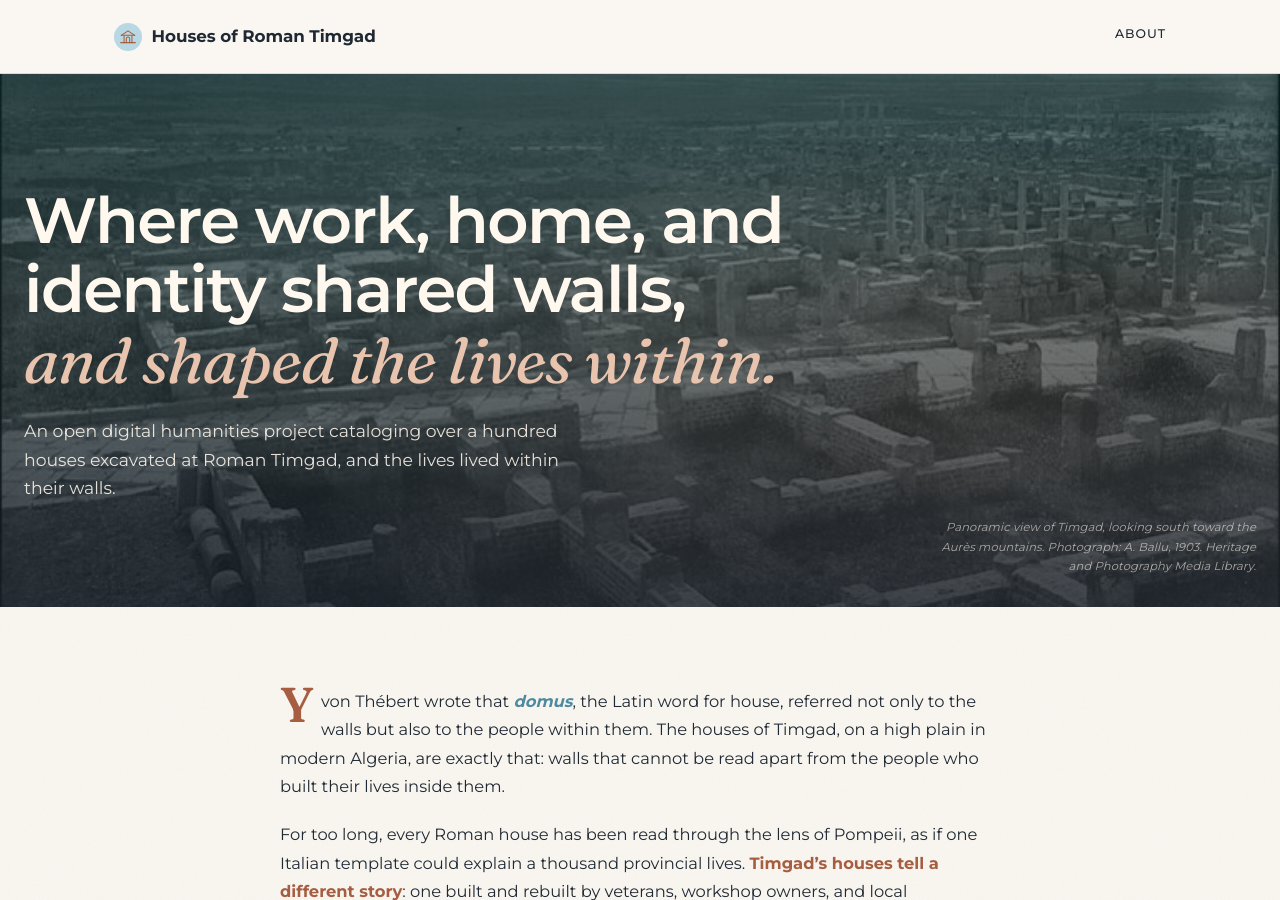
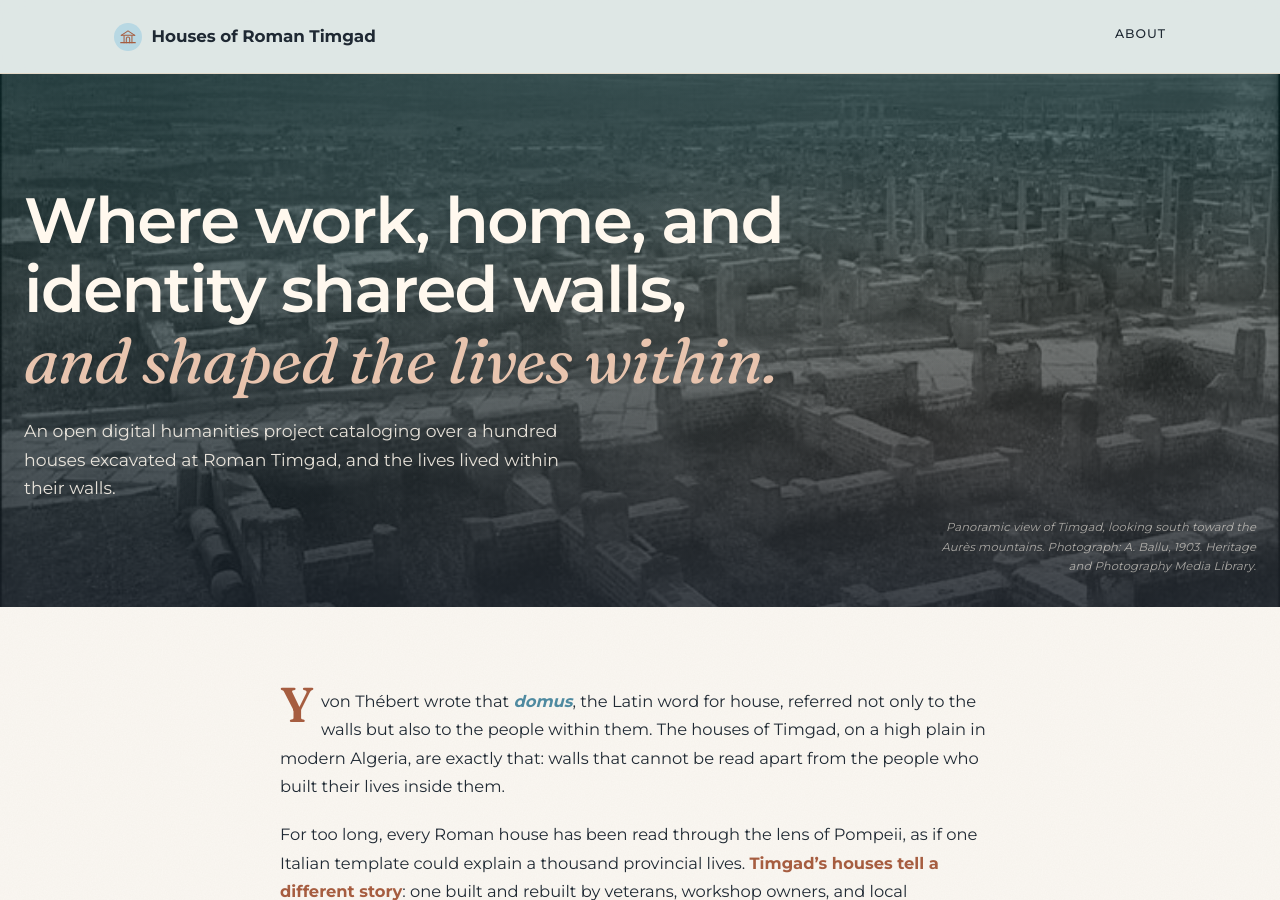
Before and after one commit to kimedher/timgadhouses, a Jekyll site: the page built from index.md, in a window 1280 px wide and 900 px high. Built offline with Jekyll 4.4.1, drawn with Linux system fonts in a browser that asks for light colours.

Commit message:
Tint site header with teal-fog
Replace the cream-white site-header background with a pale
desaturated teal (--teal-fog #DCE5E4), anchoring the teal logo
mark and giving the header its own visual weight over the hero.
Body bg unchanged.

```diff
--- a/assets/css/main.scss
+++ b/assets/css/main.scss
@@ -25,6 +25,7 @@
   --terracotta-deep: #A65D40;
   --hairline: #E3D9C9;
   --hairline-soft: #EDE6D9;
+  --teal-fog: #DCE5E4;
   --max-content: 720px;
   --max-wide: 1100px;
   --max-bleed: 1320px;
@@ -185,7 +186,7 @@ main {
   top: 0;
   z-index: 50;
   backdrop-filter: blur(10px);
-  background: rgba(250, 247, 242, 0.9);
+  background: rgba(220, 229, 228, 0.92); /* --teal-fog */
 }
 
 .site-header .container-wide {
```
